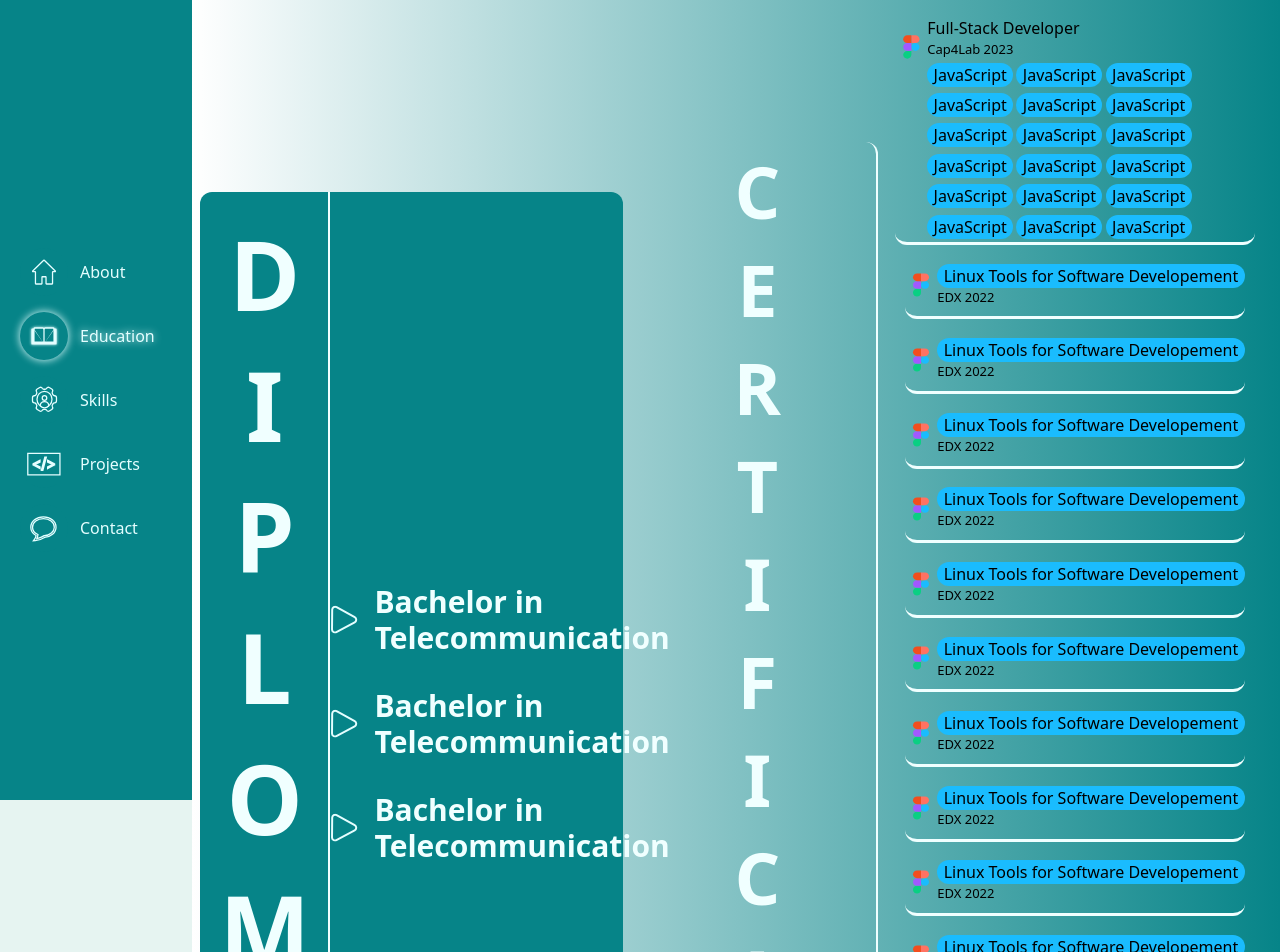
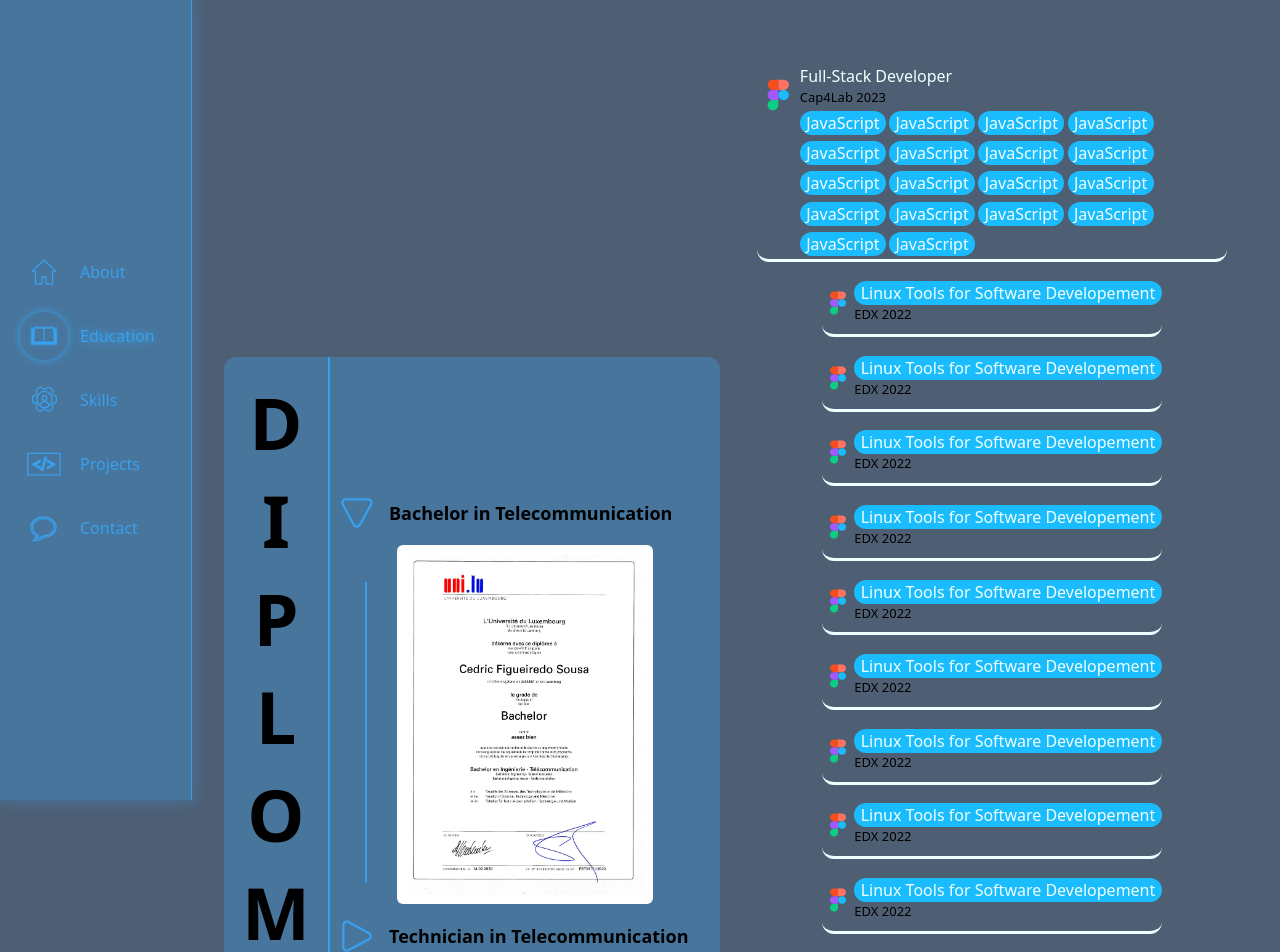
Before and after one commit to wolf-0-0/portfolio, a Vue app: page /education in a window 1280 px wide. Shown: the top 952 px of the page. Built offline with nearby package versions, Linux system fonts and the light colour scheme.

Commit message:
Create components for diplomas + accordion, changed some colors

```diff
--- a/src/assets/styles/style.css
+++ b/src/assets/styles/style.css
@@ -7,8 +7,8 @@
 body {
     min-height: 100vh;
     /* background: linear-gradient(108deg, #7ED183 26.21%, #068488 123.39%); */
-    background-color: #e6f4f1;
-    color: black;
+    background-color: #4E5F74;
+    color: azure;
 }
 
 a {
--- a/src/components/AboutCardText.vue
+++ b/src/components/AboutCardText.vue
@@ -58,9 +58,11 @@
 
 .bg-box {
   position: absolute;
-  background-color: #068488;
+  background-color: #47759C;
+  border: 1px solid #39A0ED;
+  box-shadow: 0px 0px 13px 4px rgba(57, 160, 237, 0.25);
   width: 100%;
-  color: azure;
+  color: #39A0ED;
   margin-left: 0.4rem;
   border-radius: 0.4rem 0 0 0.4rem;
   padding-left: 0.4rem;
@@ -68,7 +70,7 @@
 }
 
 .text-color {
-  color: #068488;
+  color: #39A0ED;
   z-index: 2;
   margin-right: 2.5rem;
 }
--- /dev/null
+++ b/src/components/DiplomasAccordion.vue
@@ -0,0 +1,99 @@
+<template>
+  <div v-for="(item, index) in items" :key="index">
+    <div class="pl-2 flex items-center" @click="toggleAccordion(index)">
+      <svg class="w-8 h-8" :class="{ 'rotate': !item.isOpen }" width="43" height="41" viewBox="0 0 43 41" fill="none"
+        xmlns="http://www.w3.org/2000/svg">
+        <path
+          d="M25.1373 36.6427C23.404 39.7745 18.8878 39.7358 17.2047 36.5747L2.36957 8.71164C0.760994 5.69044 2.96728 2.04993 6.38904 2.07927L36.5018 2.33744C39.9235 2.36677 42.0714 6.04462 40.4149 9.03783L25.1373 36.6427Z"
+          stroke-width="3.00884" />
+      </svg>
+      <p class="pl-4 text-xs font-bold md:text-lg ">
+        {{ item.title }}
+      </p>
+    </div>
+    <div class="w-full relative z-0 pt-4">
+      <hr class="absolute left-8" v-if="item.isOpen">
+      <div class="inside-border mx-auto">
+        <img :src="item.imagePath" class="w-32 md:w-64 h-0" :class="{ 'open': item.isOpen }">
+      </div>
+    </div>
+  </div>
+</template>
+
+<script>
+export default {
+  data () {
+    return {
+      items: [
+        {
+          isOpen: true,
+          title: 'Bachelor in Telecommunication',
+          imagePath: require('@/assets/images/diplomas-1.png')
+        },
+        {
+          isOpen: false,
+          title: 'Technician in Telecommunication',
+          imagePath: require('@/assets/images/diplomas-9.png')
+        },
+        {
+          isOpen: false,
+          title: 'Bachelor in Telecommunication',
+          imagePath: require('@/assets/images/diplomas-10.png')
+        }
+      ]
+    }
+  },
+  methods: {
+    toggleAccordion (index) {
+      // Close all items first
+      this.items.forEach((item, i) => {
+        if (i !== index) {
+          item.isOpen = false
+        }
+      })
+      // Toggle the clicked item
+      this.items[index].isOpen = !this.items[index].isOpen
+    }
+  }
+}
+</script>
+
+<style scoped>
+p {
+  color: black;
+}
+
+svg {
+  transition: transform 1.5s;
+  stroke: #39A0ED;
+}
+
+.rotate {
+  transform: rotate(-90deg);
+}
+
+hr {
+  height: 80%;
+  border: 1px solid #39A0ED;
+  top: 54%;
+  transform: translateY(-50%);
+  z-index: -1;
+}
+
+img {
+  transition: 1.5s;
+  border-radius: 6px;
+}
+
+.open {
+  height: auto;
+}
+
+.inside-border {
+  height: fit-content;
+  width: fit-content;
+  outline: solid 9px white;
+  outline-offset: -9px;
+  border-radius: 12px;
+}
+</style>
--- /dev/null
+++ b/src/components/DiplomasCard.vue
@@ -0,0 +1,45 @@
+<template>
+  <div class="card flex w-72 sm:w-fit h-fit items-center">
+        <h1 class="text-5xl md:text-7xl font-bold flex-shrink p-4">DIPLOMAS</h1>
+        <div class="flex flex-col gap-4 mx-auto w-64 md:w-96">
+          <DiplomasAccordion/>
+        </div>
+      </div>
+</template>
+
+<script>
+import DiplomasAccordion from './DiplomasAccordion.vue'
+
+export default {
+  components: {
+    DiplomasAccordion
+  }
+}
+</script>
+
+<style scoped>
+h1 {
+  writing-mode: vertical-rl;
+  text-orientation: upright;
+  color: black;
+  border-right: 2px solid #39A0ED;
+}
+
+.card {
+  background-color: #47759C;
+  border-radius: 12px;
+  min-width: 31rem;
+}
+
+@media (max-width: 768px) {
+    .card {
+        min-width: 24rem;
+    }
+}
+
+@media (max-width: 640px) {
+    .card{
+        min-width: 19rem;
+    }
+}
+</style>
--- a/src/components/DownloadButton.vue
+++ b/src/components/DownloadButton.vue
@@ -22,17 +22,18 @@
   width: fit-content;
   padding: 0.3rem 0.2rem;
   background-color: transparent;
-  color: #068488;
+  color: #39A0ED;
   border-radius: 0.4rem;
-  border: 4px solid #068488;
+  border: 4px solid #39A0ED;
   font-size: 1.1rem;
   margin-left: 1rem;
   transition: background-color 0.3s ease, color 0.3s ease;
+  box-shadow: 0px 0px 13px 4px rgba(57, 160, 237, 0.25);
 }
 
 button:hover {
   cursor: pointer;
-  color: azure;
-  background-color: #068488;
+  color: #47759C;
+  background-color: #39A0ED;
 }
 </style>
--- a/src/components/LinkButton.vue
+++ b/src/components/LinkButton.vue
@@ -17,17 +17,19 @@
 button {
   width: fit-content;
   padding: 0.3rem 0.2rem;
-  background-color: #068488;
-  color: azure;
+  background-color: #39A0ED;
+  color: #4E5F74;
   border-radius: 0.4rem;
-  border: 4px solid #068488;
+  border: 4px solid #39A0ED;
   font-size: 1.1rem;
   transition: background-color 0.3s ease, color 0.3s ease;
+  box-shadow: 0px 0px 13px 4px rgba(57, 160, 237, 0.25);
+
 }
 
 button:hover {
   cursor: pointer;
-  color: #068488;
-  background-color: azure;
+  color: #39A0ED;
+  background-color: #4E5F74;
 }
 </style>
--- a/src/components/LinksBar.vue
+++ b/src/components/LinksBar.vue
@@ -15,6 +15,7 @@
 .fa-square-github {
   font-size: 2rem;
   transition: scale 0.1s ease;
+  color: black;
 
 }
 
--- a/src/components/NavigationBar.vue
+++ b/src/components/NavigationBar.vue
@@ -71,19 +71,21 @@
 
 <style scoped>
 .navbar {
-  background-color: #068488;
+  background-color: #47759C;
+  border-right: 1px solid #39A0ED;
+  box-shadow: 0px 0px 13px 4px rgba(57, 160, 237, 0.25);
 }
 
 .fa-bars, .fa-xmark {
   font-size: 1.4rem;
-  color: #428370;
+  color: #47759C;
   padding: 0.3rem 0.4rem;
   border-radius: 6px;
-  background-color: #068488;
+  background-color: #39A0ED;
 }
 
 svg {
-  background-color: #068488;
+  background-color: #47759C;
   width: 3rem;
   height: auto;
   border-radius: 50%;
@@ -92,27 +94,27 @@
 }
 
 .icon {
-  fill: #068488;
-  stroke: #e4feff;
+  fill: #47759C;
+  stroke: #39A0ED;
   stroke-width: 0.2rem;
 }
 
 span {
-  color: #e4feff;
+  color: #39A0ED;
 }
 
 .router-link:hover svg,
 .router-link:hover .icon,
 .router-link:hover span {
-  filter: drop-shadow(0px 0px 4px #e4feff);
+  filter: drop-shadow(0px 0px 4px #39A0ED);
 }
 
 .router-link.router-link-exact-active svg,
 .router-link.router-link-exact-active .icon,
 .router-link.router-link-exact-active span {
-  filter: drop-shadow(0px 0px 4px #e4feff);
-  stroke: #e4feff;
-  color: #e4feff;
+  filter: drop-shadow(0px 0px 4px #39A0ED);
+  stroke: #39A0ED;
+  color: #39A0ED;
 }
 
 </style>
--- a/src/views/EducationView.vue
+++ b/src/views/EducationView.vue
@@ -1,30 +1,8 @@
 <template>
-  <div class="background flex p-4 items-center min-h-screen overflow-y-scroll overflow-x-hidden sm:ml-48 ">
-    <div class="flex flex-col lg:flex-row w-full items-center justify-center gap-4">
-      <div class="card flex w-2/5 h-fit items-center">
-        <h1 class="text-8xl font-bold flex-shrink p-4">DIPLOMAS</h1>
-        <div class="flex flex-col gap-4 mx-auto">
-          <div v-for="(item, index) in items" :key="index">
-            <div class="flex items-center" @click="toggleAccordion(index)">
-              <svg :class="{ 'rotate': !item.isOpen }" width="43" height="41" viewBox="0 0 43 41" fill="none"
-                xmlns="http://www.w3.org/2000/svg">
-                <path
-                  d="M25.1373 36.6427C23.404 39.7745 18.8878 39.7358 17.2047 36.5747L2.36957 8.71164C0.760994 5.69044 2.96728 2.04993 6.38904 2.07927L36.5018 2.33744C39.9235 2.36677 42.0714 6.04462 40.4149 9.03783L25.1373 36.6427Z"
-                  stroke="#E4FEFF" stroke-width="3.00884" />
-              </svg>
-              <p class="pl-4 text-3xl font-bold">
-                Bachelor in Telecommunication
-              </p>
-            </div>
-            <div class="w-full border-white relative pt-4">
-              <hr class="absolute" v-if="item.isOpen">
-              <img src="@/assets/images/diplomas-1.png" class="mx-auto w-80 h-0" :class="{ 'open': item.isOpen }">
-            </div>
-          </div>
-        </div>
-      </div>
+  <div class="flex px-4 p-16 sm:ml-48 md:px-8 items-center justify-center min-h-screen overflow-y-scroll overflow-x-hidden">
+    <div class="flex flex-col lg:flex-row w-full items-center justify-center gap-4 lg:max-w-7xl">
+      <DiplomasCard />
       <div class="flex w-3/5  h-fit items-center">
-        <h1 class="cert text-7xl font-bold  w-96 h-fit flex items-center justify-center">CERTIFICATES</h1>
         <div class="cert-list h-full w-full">
           <div class="flex cert w-11/12 mx-auto">
             <svg class=" w-40" width="65" height="62" viewBox="0 0 65 62" fill="none" xmlns="http://www.w3.org/2000/svg">
@@ -92,7 +70,6 @@
                 <div>
                   <h2 class="title">{{ cert.title }}</h2>
                   <p class="cap4lab">{{ cert.company }}</p>
-
                 </div>
               </div>
             </div>
@@ -104,27 +81,19 @@
 </template>
 
 <script>
+import DiplomasCard from '../components/DiplomasCard.vue'
+
 export default {
+  components: {
+    DiplomasCard
+  },
   data () {
     return {
-      items: Array(3).fill().map(() => ({ isOpen: false })), // Initialize with 3 items
       tags: Array(18).fill('JavaScript'), // Initialize with 18 items 16
       certs: Array(16).fill({
         title: 'Linux Tools for Software Developement',
         company: 'EDX 2022'
       })
-    }
-  },
-  methods: {
-    toggleAccordion (index) {
-      // Close all items first
-      this.items.forEach((item, i) => {
-        if (i !== index) {
-          item.isOpen = false
-        }
-      })
-      // Toggle the clicked item
-      this.items[index].isOpen = !this.items[index].isOpen
     }
   }
 }
@@ -165,49 +134,4 @@
   border-radius: 16px;
   background-color: #1ABCFE;
 }
-
-.background {
-  background: linear-gradient(270deg, #068488 0%, #FFF 100%);
-}
-
-h1 {
-  writing-mode: vertical-rl;
-  text-orientation: upright;
-  color: azure;
-  border-right: 2px solid azure;
-}
-
-p {
-  color: azure;
-}
-
-svg {
-  transition: transform 1.5s;
-}
-
-.rotate {
-  transform: rotate(-90deg);
-}
-
-hr {
-  height: 90%;
-  border: 1px solid azure;
-  top: 50%;
-  left: 18px;
-  transform: translateY(-50%);
-}
-
-img {
-  transition: 1.5s;
-  border-radius: 6px;
-}
-
-.open {
-  height: 28.2rem;
-}
-
-.card {
-  background-color: #068488;
-  border-radius: 12px;
-}
 </style>
```
